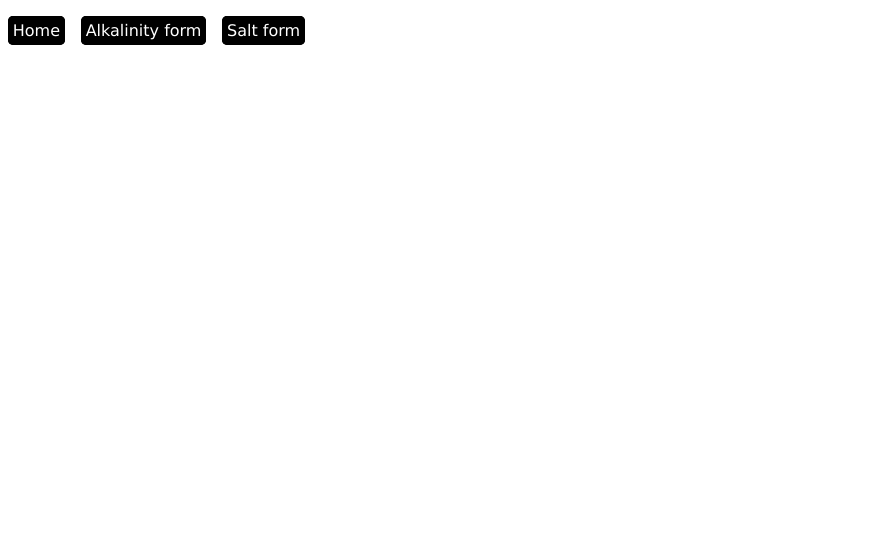
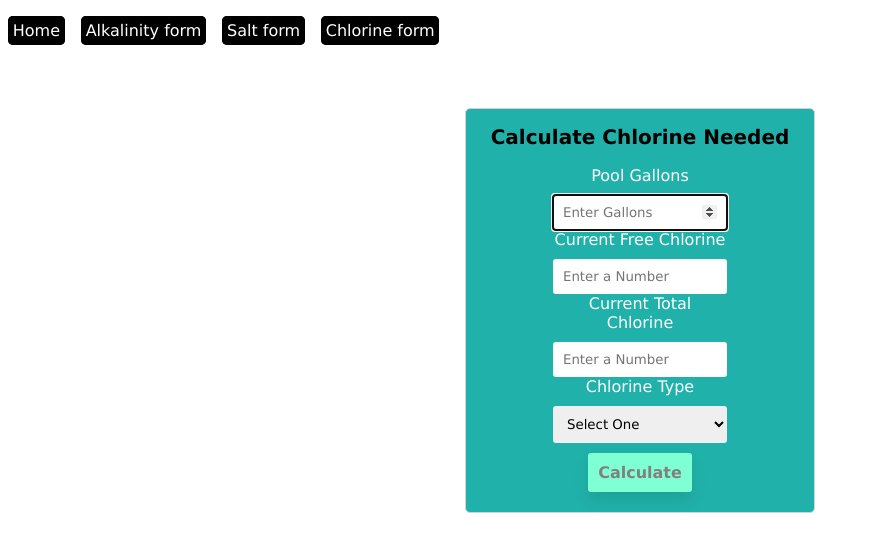
Before and after one commit to pschlafley/Pool-Chem-Calculator, a React (Create React App) app in the folder client/: page /chlorine-form in a window 1280 px wide. Shown: the top 552 px of the page, without its empty margins (0-870 px from the left). Built offline with nearby package versions, Linux system fonts and the light colour scheme.

Commit message:
Made the initial ChlorineForm (need to finish handler); added a Select component for the select dropdown; updated Form, Input and Button components; moved POOL_SHAPES to constants file

```diff
--- a/client/src/App.js
+++ b/client/src/App.js
@@ -2,8 +2,9 @@ import './index.css';
 import NavBar from './components/Nav/navbar';
 import AlkalinityForm from './components/CalculationForms/AlkalinityForm/AlkalinityForm';
 import SaltForm from './components/CalculationForms/SaltForm/SaltForm';
+import ChlorineForm from './components/CalculationForms/ChlorineForm/ChlorineForm';
 import Home from './components/HomePage/home-page';
-import { Router, Routes, Route } from 'react-router-dom';
+import { Routes, Route } from 'react-router-dom';
 
 function App() {
   return (
@@ -13,6 +14,7 @@ function App() {
         <Route path='/' element={<Home />} />
         <Route path='/salt-form' element={<SaltForm />} />
         <Route path='/alkalinity-form' element={<AlkalinityForm />} />
+        <Route path='/chlorine-form' element={<ChlorineForm />} />
       </Routes>
     </div>
   );
--- a/client/src/calculations/pool-chlorine.js
+++ b/client/src/calculations/pool-chlorine.js
@@ -1,4 +1,9 @@
-const calculateChlorine = (freeChlor, totalChlor, poolGals, typeOfChlor) => {
+export const calculateChlorine = (
+  freeChlor,
+  totalChlor,
+  poolGals,
+  typeOfChlor
+) => {
   const COMBINED_CHLOR = totalChlor - freeChlor;
 
   if (typeOfChlor === 'granular') {
@@ -19,7 +24,7 @@ const calculateChlorine = (freeChlor, totalChlor, poolGals, typeOfChlor) => {
     // convert to gallons
     let gals = RESULT / 128;
     console.log(
-      `You should add ${gals} gallons of 12.5% Sodium Hypochlorite you to your pool`
+      `You should add ${gals} gallons of chlorine shock you to your pool`
     );
   }
 
@@ -32,4 +37,4 @@ const calculateChlorine = (freeChlor, totalChlor, poolGals, typeOfChlor) => {
   }
 };
 
-calculateChlorine(1, 3, 30000, 'liquid');
+// calculateChlorine(1, 3, 30000, 'liquid');
--- /dev/null
+++ b/client/src/components/CalculationForms/ChlorineForm/ChlorineForm.js
@@ -0,0 +1,105 @@
+import React, { useState } from 'react';
+import { Formik } from 'formik';
+import * as yup from 'yup';
+
+import Form from '../../Form/Form';
+import Input from '../../Form/Input';
+import Button from '../../Form/Button';
+
+import { calculateChlorine } from '../../../calculations/pool-chlorine';
+import { LABELS, POOL_SHAPES } from '../../../constants';
+
+const INPUTS = [
+  {
+    id: 'gallons',
+    label: 'Pool Gallons',
+    placeholder: 'Enter Gallons',
+  },
+  {
+    id: 'freeChlor',
+    label: 'Current Free Chlorine',
+    placeholder: 'Enter a Number',
+  },
+  {
+    id: 'totalChlor',
+    label: 'Current Total Chlorine',
+    placeholder: 'Enter a Number',
+  },
+  {
+    id: 'chlorineType',
+    label: 'Chlorine Type',
+    placeholder: 'Select One',
+    type: 'select',
+    options: Object.keys(POOL_SHAPES).map(key => ({
+      id: key,
+      label: POOL_SHAPES[key],
+    })),
+  },
+];
+
+const initialValues = INPUTS.reduce(
+  (obj, curr) => ({ ...obj, [curr.id]: '' }),
+  {}
+);
+
+const schema = yup.object().shape(
+  INPUTS.reduce(
+    (obj, curr) => ({
+      ...obj,
+      [curr.id]: curr.type ? yup.string().required() : yup.number().required(),
+    }),
+    {}
+  )
+);
+
+const ChlorineForm = () => {
+  const [chlorineResult, setChlorineResult] = useState(null);
+
+  // TODO - finish this handler to get the result
+  const handleCalculateChlorine = (values, resetForm) => {
+    console.log('submitted!');
+    resetForm();
+  };
+
+  return (
+    <>
+      <Formik
+        initialValues={initialValues}
+        validationSchema={schema}
+        onSubmit={(values, { resetForm }) =>
+          handleCalculateChlorine(values, resetForm)
+        }
+      >
+        {({ handleChange, handleSubmit, dirty, isValid, values }) => (
+          <Form
+            onFormSubmit={handleSubmit}
+            header={LABELS.chlorineForm.header}
+            result={chlorineResult}
+            type={'chlorine'}
+          >
+            {INPUTS.map(({ id, label, placeholder, type, options }, i) => (
+              <Input
+                key={id}
+                name={id}
+                label={label}
+                onInputChange={handleChange}
+                placeholder={placeholder}
+                value={values[id]}
+                isFirstInput={i === 0}
+                type={type}
+                inputOptions={options}
+              />
+            ))}
+
+            <Button
+              label={LABELS.chlorineForm.button}
+              isDisabled={!dirty || !isValid}
+            />
+          </Form>
+        )}
+      </Formik>
+    </>
+  );
+};
+
+export default ChlorineForm;
--- a/client/src/components/Dropdown/dropdown.js
+++ b/client/src/components/Dropdown/dropdown.js
@@ -1,4 +1,4 @@
-import React, { useState } from "react";
+import React, { useState } from 'react';
 import { Link } from 'react-router-dom';
 import styles from './dd.module.css';
 
@@ -6,7 +6,6 @@ import styles from './dd.module.css';
 // https://andela.com/insights/react-js-tutorial-on-creating-a-custom-select-dropdown/
 
 const DropDown = () => {
-
   const [isOpen, setIsOpen] = useState(false);
 
   const toggling = () => setIsOpen(!isOpen);
@@ -31,12 +30,17 @@ const DropDown = () => {
                   <button className={styles.draw}>Salt</button>
                 </Link>
               </li>
+              <li>
+                <Link to='/chlorine-form'>
+                  <button className={styles.draw}>Chlorine</button>
+                </Link>
+              </li>
             </ul>
           </section>
         )}
       </div>
     </>
   );
-}
+};
 
 export default DropDown;
--- a/client/src/components/Form/Button.js
+++ b/client/src/components/Form/Button.js
@@ -3,11 +3,18 @@ import PropTypes from 'prop-types';
 
 import styles from './Form.module.css';
 
-const Button = ({ type = 'submit', isDisabled, label = '' }) => (
-  <button className={styles.button} type={type} disabled={isDisabled}>
-    {label}
-  </button>
-);
+const Button = ({ type = 'submit', isDisabled, label = '' }) => {
+  console.log('isDisabled:', isDisabled);
+  return (
+    <button
+      className={`${styles.button} ${isDisabled ? styles.isDisabled : ''}`}
+      type={type}
+      disabled={isDisabled}
+    >
+      {label}
+    </button>
+  );
+};
 
 Button.propTypes = {
   type: PropTypes.string,
--- a/client/src/components/Form/Form.js
+++ b/client/src/components/Form/Form.js
@@ -18,11 +18,13 @@ const Form = ({
   );
 
   return (
-    <form className={styles.form} onSubmit={onFormSubmit}>
-      <h2>{header}</h2>
-      {result ? renderResult() : null}
-      <div className={styles.inputs}>{children}</div>
-    </form>
+    <div className={styles.container}>
+      <form className={styles.form} onSubmit={onFormSubmit}>
+        <h2>{header}</h2>
+        {result ? renderResult() : null}
+        <div className={styles.inputs}>{children}</div>
+      </form>
+    </div>
   );
 };
 
--- a/client/src/components/Form/Form.module.css
+++ b/client/src/components/Form/Form.module.css
@@ -1,12 +1,21 @@
-.form {
+.flexColumn {
   display: flex;
   flex-direction: column;
+}
+
+.container {
+  composes: flexColumn;
+  align-items: center;
+  margin-top: 5%;
+}
+
+.form {
+  composes: flexColumn;
   text-align: center;
   min-height: 50vh;
   width: 350px;
   border: 1px solid lightgray;
   border-radius: 5px;
-  margin: 0 auto;
   background-color: lightseagreen;
 }
 
@@ -27,15 +36,13 @@
 }
 
 .inputs {
-  display: flex;
-  flex-direction: column;
+  composes: flexColumn;
   align-items: center;
   flex: 1;
 }
 
-.inputs > div {
-  display: flex;
-  flex-direction: column;
+.input {
+  composes: flexColumn;
   justify-content: center;
   flex: 1;
   gap: 10px;
@@ -67,3 +74,7 @@
 .button:hover {
   background-color: aqua;
 }
+
+.button.isDisabled {
+  color: gray;
+}
--- a/client/src/components/Form/Input.js
+++ b/client/src/components/Form/Input.js
@@ -1,5 +1,6 @@
 import React, { useEffect, useRef } from 'react';
 import PropTypes from 'prop-types';
+import Select from './Select';
 
 import styles from './Form.module.css';
 
@@ -11,13 +12,32 @@ const Input = ({
   placeholder = '',
   value = null,
   isFirstInput = false,
+  inputOptions = [],
 }) => {
   const inputRef = useRef(null);
+
+  const selectProps = {
+    name,
+    label,
+    onInputChange,
+    placeholder,
+    value,
+    inputOptions,
+    inputRef,
+  };
 
   useEffect(() => {
     // focus the first input on first render and after calculating the result
     if (isFirstInput && !value) inputRef.current.focus();
   }, [isFirstInput, value]);
+
+  if (type === 'select') {
+    return (
+      <div className={styles.input}>
+        <Select {...selectProps} />
+      </div>
+    );
+  }
 
   return (
     <div className={styles.input}>
@@ -29,6 +49,7 @@ const Input = ({
         placeholder={placeholder}
         value={value}
         ref={inputRef}
+        required
       />
     </div>
   );
@@ -42,6 +63,7 @@ Input.propTypes = {
   placeholder: PropTypes.string,
   value: PropTypes.oneOfType([PropTypes.string, PropTypes.number]).isRequired,
   isFirstInput: PropTypes.bool.isRequired,
+  inputOptions: PropTypes.arrayOf(PropTypes.object),
 };
 
 export default Input;
--- /dev/null
+++ b/client/src/components/Form/Select.js
@@ -0,0 +1,39 @@
+import React from 'react';
+
+const Select = ({
+  name,
+  label,
+  onInputChange,
+  placeholder,
+  value,
+  inputOptions,
+  inputRef,
+}) => {
+  const renderOptions = () =>
+    inputOptions.map(({ id, label }) => (
+      <option key={id} value={id}>
+        {label}
+      </option>
+    ));
+
+  return (
+    <>
+      <label htmlFor={name}>{label}</label>
+      <select
+        name={name}
+        id={name}
+        onChange={onInputChange}
+        value={value}
+        ref={inputRef}
+        required
+      >
+        <option value={null} defaultValue hidden>
+          {placeholder}
+        </option>
+        {renderOptions()}
+      </select>
+    </>
+  );
+};
+
+export default Select;
--- a/client/src/components/Nav/navbar.js
+++ b/client/src/components/Nav/navbar.js
@@ -1,7 +1,6 @@
 import React from 'react';
 import { Link } from 'react-router-dom';
 import styles from './Nav.module.css';
-
 
 const NavBar = () => {
   return (
@@ -15,6 +14,9 @@ const NavBar = () => {
       <Link to='/salt-form'>
         <button className={styles.draw}>Salt form</button>
       </Link>
+      <Link to='/chlorine-form'>
+        <button className={styles.draw}>Chlorine form</button>
+      </Link>
     </div>
   );
 };
--- a/client/src/constants.js
+++ b/client/src/constants.js
@@ -28,4 +28,15 @@ export const LABELS = {
     header: 'Calculate Salt Needed',
     button: 'Calculate',
   },
+  chlorineForm: {
+    header: 'Calculate Chlorine Needed',
+    button: 'Calculate',
+  },
 };
+
+export const POOL_SHAPES = {
+  rectanguler: 'Rectangular',
+  circular: 'Circular',
+  oval: 'Oval',
+  oblong: 'Oblong',
+};
```
Also changed, not shown: client/src/calculations/pool-volume.js (+1 -6 lines). Lines whose indentation alone changed are shown as unchanged.
